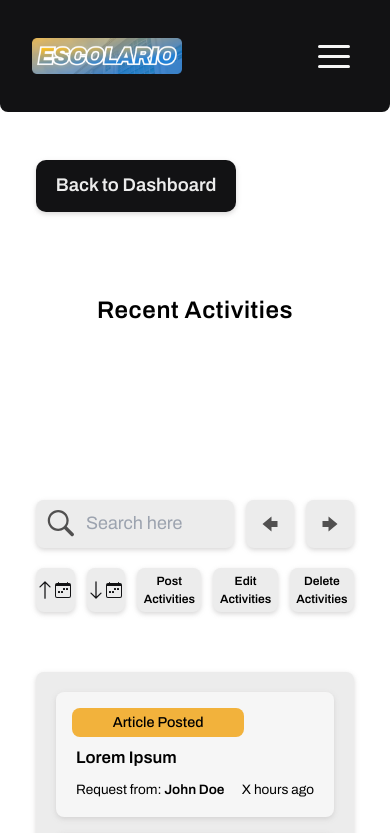
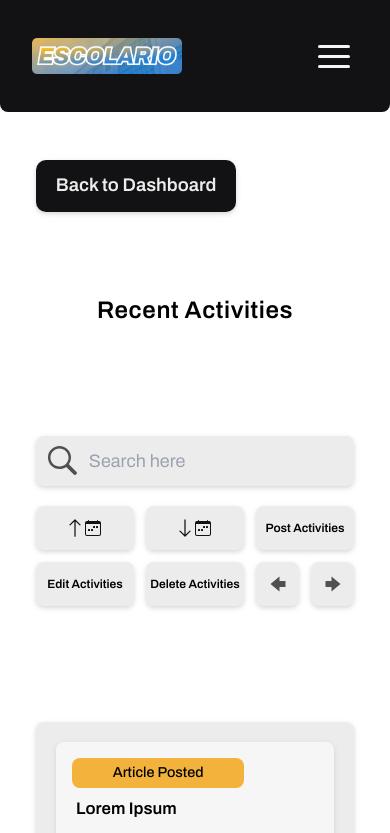
Before and after one commit to judgemongcal/se-becarios-cms, a React (Vite) app in the folder becarios-admin/: page /recent-activities in a window 390 px wide. Shown: the top 833 px of the page. Built offline with nearby package versions, Linux system fonts and the light colour scheme.

Commit message:
added conditional rendering for SearchField for better layout

```diff
--- a/becarios-admin/src/components/global/SearchField.jsx
+++ b/becarios-admin/src/components/global/SearchField.jsx
@@ -7,8 +7,10 @@ import {
 function SearchField({ type }) {
   return (
     <>
-      <h1 className="mt-[4rem] text-[1.5rem] font-semibold md:text-[1.75rem] ">
-        {type ? `${type} Articles` : ''}
+      <h1 className=" text-[1.5rem] font-semibold md:text-[1.75rem] ">
+        {type && type != 'Activities'
+          ? `${type} Articles`
+          : ''}
       </h1>
       <div className=" mt-[1rem] flex w-full justify-evenly gap-3">
         <div className="search-box bg-brand-input rounded-8 shadow-shadow-db hover:bg-brand-light flex w-full flex-row items-center gap-3 p-2.5 duration-300 md:p-4">
@@ -21,12 +23,18 @@ function SearchField({ type }) {
             className="bg-brand-input hover:bg-brand-light w-full text-[18px] xl:mr-12"
           />
         </div>
+        {type != 'Activities' ? (
+          <>
             <button className="bg-brand-input rounded-8 shadow-shadow-db hover:bg-brand-light p-3 duration-300 md:hidden">
               <GoArrowLeft className="fill-brand-gray h-auto w-[24px]" />
             </button>
             <button className="bg-brand-input rounded-8 shadow-shadow-db hover:bg-brand-light p-3 duration-300 md:hidden">
               <GoArrowRight className="fill-brand-gray h-auto w-[24px]" />
             </button>
+          </>
+        ) : (
+          ''
+        )}
       </div>
     </>
   );
--- a/becarios-admin/src/components/recent-activities/ActivityFilters.jsx
+++ b/becarios-admin/src/components/recent-activities/ActivityFilters.jsx
@@ -7,36 +7,44 @@ import { GoArrowLeft, GoArrowRight } from 'react-icons/go';
 
 function ActivityFilters() {
   return (
-    <div className=" mt-2 flex flex-row justify-evenly gap-3 md:gap-5">
-      <button className="date-asc bg-brand-input rounded-8 shadow-shadow-db hover:bg-brand-yellow inline-flex w-[60%] flex-row items-center  justify-center py-3 duration-300">
+    <div className=" mt-2 grid grid-cols-3 grid-rows-3 justify-evenly gap-3 md:flex md:flex-row md:gap-5">
+      <button className="date-asc bg-brand-input rounded-8 shadow-shadow-db hover:bg-brand-yellow inline-flex w-full flex-row items-center justify-center  py-3 duration-300 md:w-[60%]">
         <BsArrowUp className="fill-brand-black ml-[-0.25rem] h-auto w-[20px]" />
         <BsCalendarWeek className="fill-brand-black h-auto w-[16px]" />
       </button>
-      <button className="date-desc bg-brand-input rounded-8 shadow-shadow-db hover:bg-brand-yellow inline-flex w-[60%] flex-row items-center justify-center py-3 duration-300 md:py-4">
+      <button className="date-desc bg-brand-input rounded-8 shadow-shadow-db hover:bg-brand-yellow inline-flex w-full flex-row items-center justify-center py-3 duration-300 md:w-[60%] md:py-4">
         <BsArrowDown className="fill-brand-black ml-[-0.25rem] h-auto w-[20px]" />
         <BsCalendarWeek className="fill-brand-black h-auto w-[16px]" />
       </button>
-      <button className="filter-posts bg-brand-input rounded-8 shadow-shadow-db hover:bg-brand-yellow inline-flex w-full flex-row items-center justify-center duration-300">
+      <button className="filter-posts bg-brand-input rounded-8 shadow-shadow-db hover:bg-brand-yellow inline-flex w-full flex-row items-center justify-center leading-tight duration-300">
         <p className="text-[0.75rem]  font-semibold md:px-3 md:text-[1rem]">
           Post Activities
         </p>
       </button>
-      <button className="filter-edits bg-brand-input rounded-8 shadow-shadow-db hover:bg-brand-yellow inline-flex w-full flex-row items-center  justify-center duration-300">
+      <button className="filter-edits bg-brand-input rounded-8 shadow-shadow-db hover:bg-brand-yellow inline-flex w-full flex-row items-center  justify-center leading-tight duration-300">
         <p className="text-[0.75rem]  font-semibold md:px-3 md:text-[1rem]">
           Edit Activities
         </p>
       </button>
-      <button className="filter-delete bg-brand-input rounded-8 shadow-shadow-db hover:bg-brand-yellow inline-flex w-full flex-row items-center   justify-center duration-300">
+      <button className="filter-delete bg-brand-input rounded-8 shadow-shadow-db hover:bg-brand-yellow inline-flex w-full flex-row items-center  justify-center  leading-tight duration-300">
         <p className="text-[0.75rem] font-semibold md:px-3 md:text-[1rem]">
           Delete Activities
         </p>
       </button>
-      <button className="bg-brand-input rounded-8 shadow-shadow-db hover:bg-brand-light hidden w-[60%] items-center justify-center duration-300 md:flex md:flex-row">
+      <div className="flex w-full flex-row justify-between gap-3">
+        <button className="bg-brand-input rounded-8 shadow-shadow-db hover:bg-brand-light  flex w-[60%] flex-row items-center justify-center duration-300">
+          <GoArrowLeft className="fill-brand-gray h-auto w-[24px]" />
+        </button>
+        <button className="bg-brand-input rounded-8 shadow-shadow-db hover:bg-brand-light  flex w-[60%] flex-row items-center justify-center duration-300">
+          <GoArrowRight className="fill-brand-gray h-auto w-[24px]" />
+        </button>
+      </div>
+      {/* <button className="bg-brand-input rounded-8 shadow-shadow-db hover:bg-brand-light hidden w-[60%] items-center justify-center duration-300 md:flex md:flex-row">
         <GoArrowLeft className="fill-brand-gray h-auto w-[24px]" />
       </button>
       <button className="bg-brand-input rounded-8 shadow-shadow-db hover:bg-brand-light hidden w-[60%] items-center justify-center duration-300 md:flex md:flex-row">
         <GoArrowRight className="fill-brand-gray h-auto w-[24px]" />
-      </button>
+      </button> */}
     </div>
   );
 }
--- a/becarios-admin/src/pages/RecentActivities.jsx
+++ b/becarios-admin/src/pages/RecentActivities.jsx
@@ -25,7 +25,7 @@ function RecentActivities() {
         <PageTitle title="Recent Activities" />
 
         <div className=" flex w-full flex-col justify-evenly gap-3 ">
-          <SearchField />
+          <SearchField type="Activities" />
           <ActivityFilters />
           <ActivityPageList />
           <div className="mt-[2rem] flex flex-row items-center justify-between">
```
Lines whose indentation alone changed are shown as unchanged.
